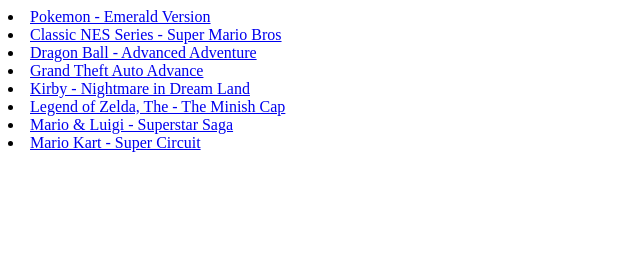
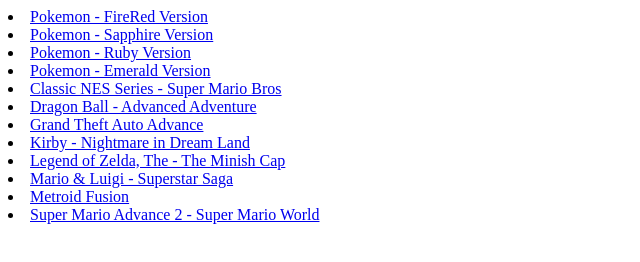
Before and after one commit to gbaemulator/gbaemulator.github.io, a plain HTML site: page index.html in a window 1280 px wide. Shown: the whole page, without its empty margins (0-640 px from the left). Drawn offline with Linux system fonts and the light colour scheme; a script that the page names is missing.

Commit message:
Update index.html

```diff
--- a/index.html
+++ b/index.html
@@ -11,6 +11,9 @@
 </head>
 
 <body>
+<li><a href="https://gbaemulator.github.io/Pokemon%20-%20Emerald%20Version.html">Pokemon - FireRed Version</a></li>
+<li><a href="https://gbaemulator.github.io/Pokemon%20-%20Emerald%20Version.html">Pokemon - Sapphire Version</a></li>
+<li><a href="https://gbaemulator.github.io/Pokemon%20-%20Emerald%20Version.html">Pokemon - Ruby Version</a></li>
 <li><a href="https://gbaemulator.github.io/Pokemon%20-%20Emerald%20Version.html">Pokemon - Emerald Version</a></li>
 <li><a href="https://gbaemulator.github.io/Pokemon%20-%20Emerald%20Version.html">Classic NES Series - Super Mario Bros</a></li>
 <li><a href="https://gbaemulator.github.io/Pokemon%20-%20Emerald%20Version.html">Dragon Ball - Advanced Adventure</a></li>
@@ -18,7 +21,8 @@
 <li><a href="https://gbaemulator.github.io/Pokemon%20-%20Emerald%20Version.html">Kirby - Nightmare in Dream Land</a></li>
 <li><a href="https://gbaemulator.github.io/Pokemon%20-%20Emerald%20Version.html">Legend of Zelda, The - The Minish Cap</a></li>
 <li><a href="https://gbaemulator.github.io/Pokemon%20-%20Emerald%20Version.html">Mario & Luigi - Superstar Saga</a></li>
-<li><a href="https://gbaemulator.github.io/Pokemon%20-%20Emerald%20Version.html">Mario Kart - Super Circuit</a></li>
+<li><a href="https://gbaemulator.github.io/Pokemon%20-%20Emerald%20Version.html">Metroid Fusion</a></li>
+<li><a href="https://gbaemulator.github.io/Pokemon%20-%20Emerald%20Version.html">Super Mario Advance 2 - Super Mario World</a></li>
 
 </body>
 
```
